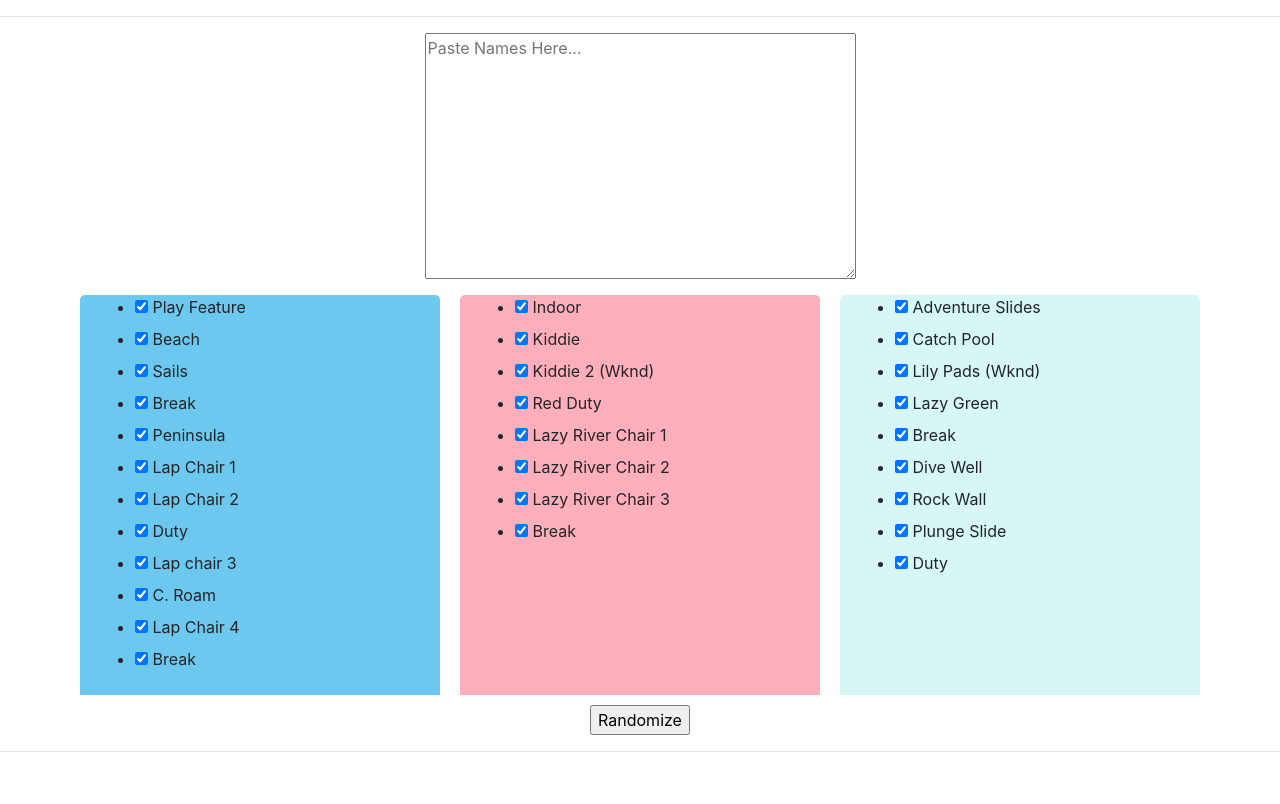
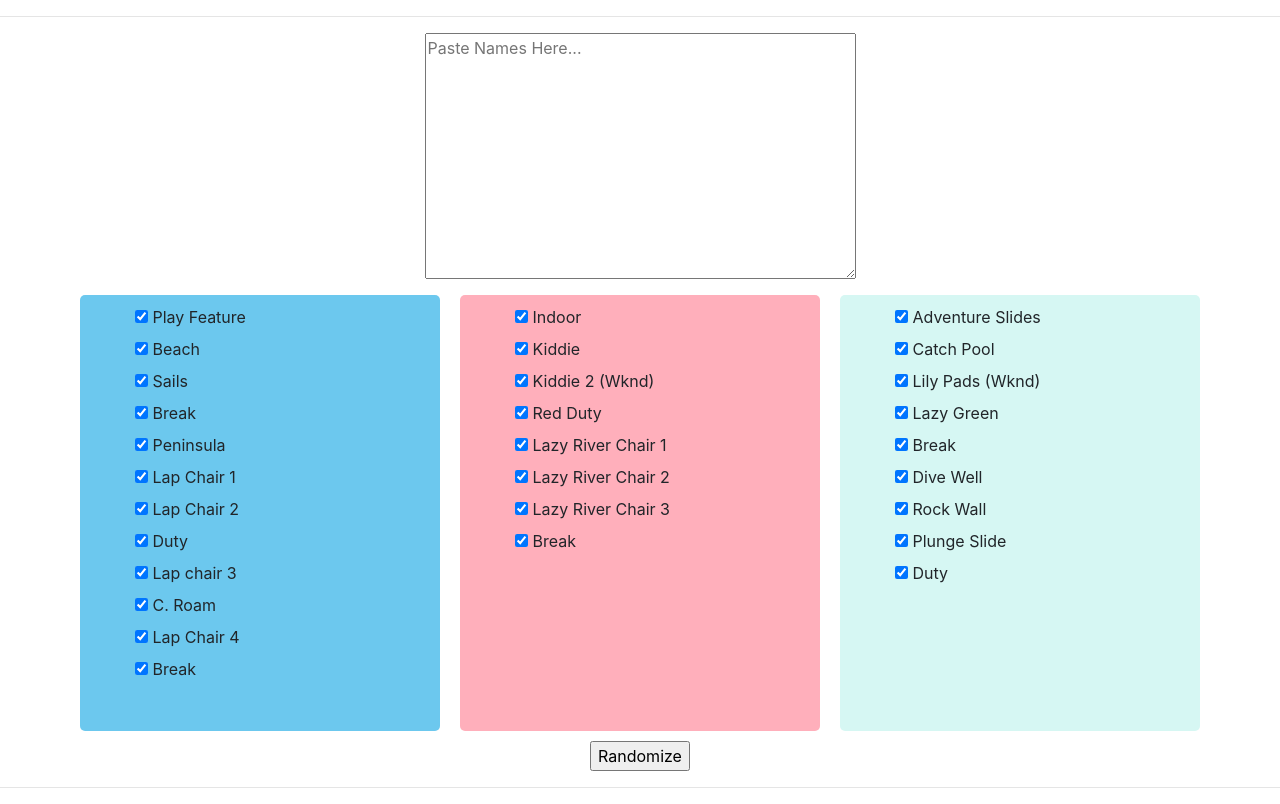
Before and after one commit to jlward/monon-rotationater, a Django app: page / in a window 1280 px wide. Before the commit the page ends 752 px from the top, so only its background shows below. Run offline with Django 3.2, Linux system fonts and the light colour scheme; some libraries are stand-ins or nearby versions.

Commit message:
Use lists like a civilize person

```diff
--- a/rotationater/templates/index.html
+++ b/rotationater/templates/index.html
@@ -22,6 +22,7 @@
           margin-top: 10px;
           margin-left: 10px;
           margin-right: 10px;
+          padding-top: 10px;
         }
         .bottom div {
           border-bottom-left-radius: 5px;
@@ -29,6 +30,10 @@
           margin-left: 10px;
           margin-right: 10px;
           margin-bottom: 10px;
+          padding-bottom: 10px;
+        }
+        ul {
+            list-style: none;
         }
         </style>
     </head>
@@ -55,25 +60,31 @@
                 </div>
                 <div class="row bottom">
                     <div class="col-sm blue">
+                        <ul>
                         {% if blue_bucket %}
                             {% for name in blue_bucket %}
-                            <p>{{ name }}</p>
+                            <li>{{ name }}</li>
                             {% endfor %}
                         {% endif %}
+                        </ul>
                     </div>
                     <div class="col-sm red">
+                        <ul>
                         {% if red_bucket %}
                             {% for name in red_bucket %}
-                            <p>{{ name }}</p>
+                            <li>{{ name }}</li>
                             {% endfor %}
                         {% endif %}
+                        </ul>
                     </div>
                     <div class="col-sm green">
+                        <ul>
                         {% if green_bucket %}
                             {% for name in green_bucket %}
-                            <p>{{ name }}</p>
+                            <li>{{ name }}</li>
                             {% endfor %}
                         {% endif %}
+                        </ul>
                     </div>
                 </div>
                 <div class="row justify-content-md-center">
```
